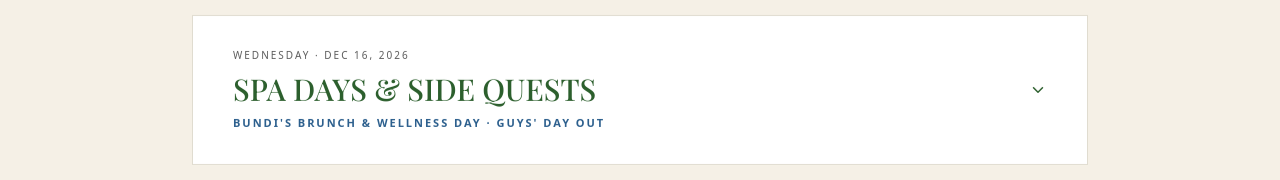
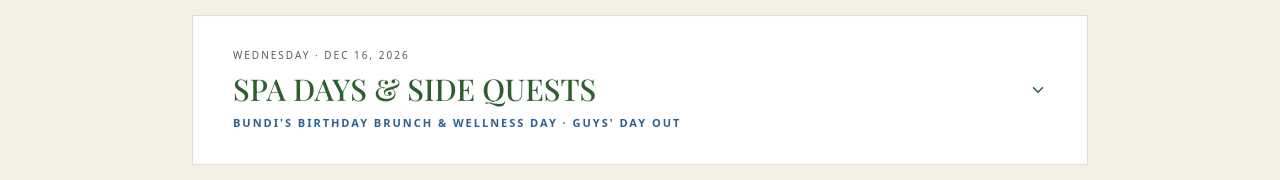
Before and after one commit to nomsou/birthday-phuket, a Next.js app: page / in a window 1280 px wide. Shown: the part 2208-2388 px from the top of the page. Built offline with nearby package versions, Linux system fonts and the light colour scheme.

Commit message:
updated to bundi's birthday brunch

```diff
--- a/src/components/itinerary/ItinerarySection.tsx
+++ b/src/components/itinerary/ItinerarySection.tsx
@@ -34,11 +34,11 @@ export const ITINERARY_DAYS: ItineraryDay[] = [
     day: "Wednesday",
     date: "Dec 16, 2026",
     title: "SPA DAYS & SIDE QUESTS",
-    subtitle: "Bundi's Brunch & Wellness Day · Guys' Day Out",
+    subtitle: "Bundi's Birthday Brunch & Wellness Day · Guys' Day Out",
     description:
-      "Divide and conquer. The ladies are heading for brunch, spa treatments and a full day of relaxation. The guys? They have Phuket, a free afternoon and their own agenda. We'll compare stories later. However you spend the day, come back rested. The week is only getting started.",
+      "Divide and conquer. The ladies are heading for Bundi's birthday brunch, spa treatments and a full day of relaxation. The guys? They have Phuket, a free afternoon and their own agenda. We'll compare stories later. However you spend the day, come back rested. The week is only getting started.",
     activities: [
-      { label: "Morning", detail: "Bundi's brunch and wellness day" },
+      { label: "Morning", detail: "Bundi's birthday brunch and wellness day" },
       { label: "Afternoon", detail: "Guys' day out, Phuket at your leisure" },
     ],
     image: "/itinerary/3.jpg",
```
